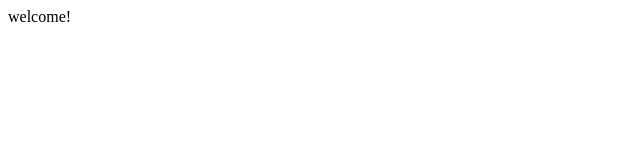
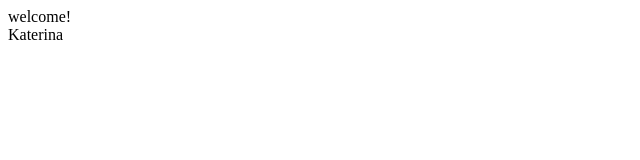
Before and after one commit to KaterinaIst/KaterinaIst.github.io, a plain HTML site: page html-assignment/index.html in a window 1280 px wide. Shown: the full height of the page, 0-640 px from the left. Drawn offline with Linux system fonts and the light colour scheme.

Commit message:
Update index.html

```diff
--- a/html-assignment/index.html
+++ b/html-assignment/index.html
@@ -8,6 +8,8 @@
 </head>
 <body>
 <hi>welcome!<hi>
+    <header>Katerina</header>
+
 
 </hi>
 </body>
```
